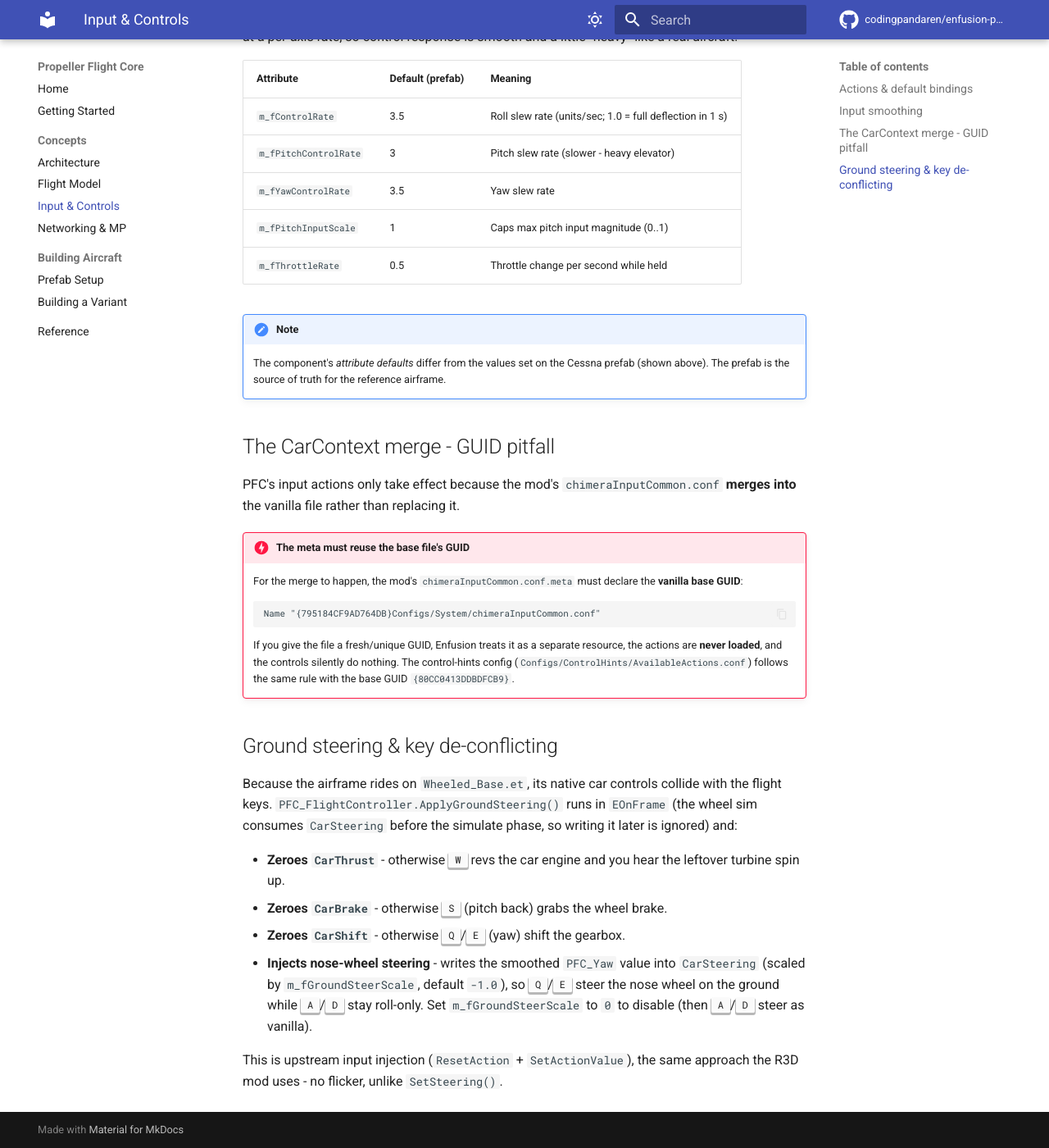
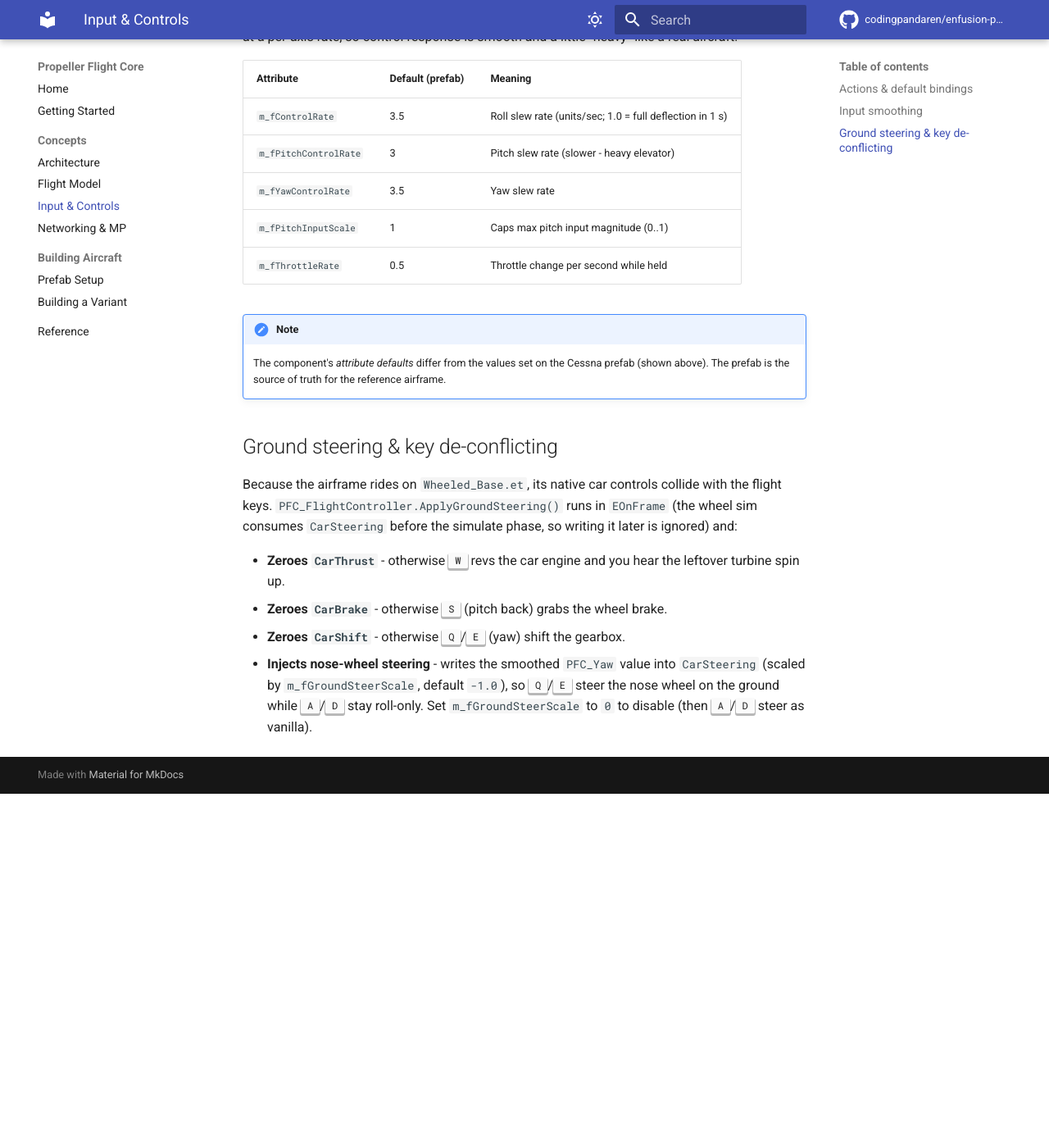
Before and after one commit to codingpandaren/enfusion-pfc, an MkDocs documentation site: the page built from docs/input-and-controls.md, in a window 1280 px wide and 1400 px high, scrolled down 856 px. Shown: the whole window at 82% size. Built offline with MkDocs 1.6.1 and Material for MkDocs 9.7.7, drawn with Linux system fonts in a browser that asks for light colours; comment, search, counter and statistics services are not loaded; after the commit the page ends 1824 px from its top, so only the background shows below that.

Commit message:
Cleanup docs

````diff
--- a/docs/flight-model.md
+++ b/docs/flight-model.md
@@ -94,7 +94,7 @@ When the owner is registered for replication, `UpdateSignals()` publishes the st
 (names match `VehicleGauge_*.conf` expectations). These drive HUDs and cockpit instruments and replicate to
 all peers. See the [Reference](reference.md#instrument-signals) for the full list.
 
-!!! danger "Signal compression pitfall"
+!!! danger "Signal compression"
     Raw-unit signals (airspeed in km/h, altitude in m, climb in m/s) **must** use
     `SignalCompressionFunc.None`. `Range01` clamps the value to `[0,1]` over the network, which silently
     pins every raw signal at `1` on the receiving side. Only already-normalized 0..1 signals (throttle,
--- a/docs/input-and-controls.md
+++ b/docs/input-and-controls.md
@@ -36,23 +36,6 @@ per-axis rate, so control response is smooth and a little "heavy" like a real ai
     The component's *attribute defaults* differ from the values set on the Cessna prefab (shown above). The
     prefab is the source of truth for the reference airframe.
 
-## The CarContext merge - GUID pitfall
-
-PFC's input actions only take effect because the mod's `chimeraInputCommon.conf` **merges into** the vanilla
-file rather than replacing it.
-
-!!! danger "The meta must reuse the base file's GUID"
-    For the merge to happen, the mod's `chimeraInputCommon.conf.meta` must declare the **vanilla base GUID**:
-
-    ```text
-    Name "{795184CF9AD764DB}Configs/System/chimeraInputCommon.conf"
-    ```
-
-    If you give the file a fresh/unique GUID, Enfusion treats it as a separate resource, the actions are
-    **never loaded**, and the controls silently do nothing. The control-hints config
-    (`Configs/ControlHints/AvailableActions.conf`) follows the same rule with the base GUID
-    `{80CC0413DDBDFCB9}`.
-
 ## Ground steering & key de-conflicting
 
 Because the airframe rides on `Wheeled_Base.et`, its native car controls collide with the flight keys.
@@ -65,6 +48,3 @@ the simulate phase, so writing it later is ignored) and:
 - **Injects nose-wheel steering** - writes the smoothed `PFC_Yaw` value into `CarSteering` (scaled by
   `m_fGroundSteerScale`, default `-1.0`), so ++q++/++e++ steer the nose wheel on the ground while ++a++/++d++
   stay roll-only. Set `m_fGroundSteerScale` to `0` to disable (then ++a++/++d++ steer as vanilla).
-
-This is upstream input injection (`ResetAction` + `SetActionValue`), the same approach the R3D mod uses - no
-flicker, unlike `SetSteering()`.
````
Also changed, not shown: docs/building-a-variant.md (+0 -5 lines), docs/prefab-setup.md (+0 -5 lines).
